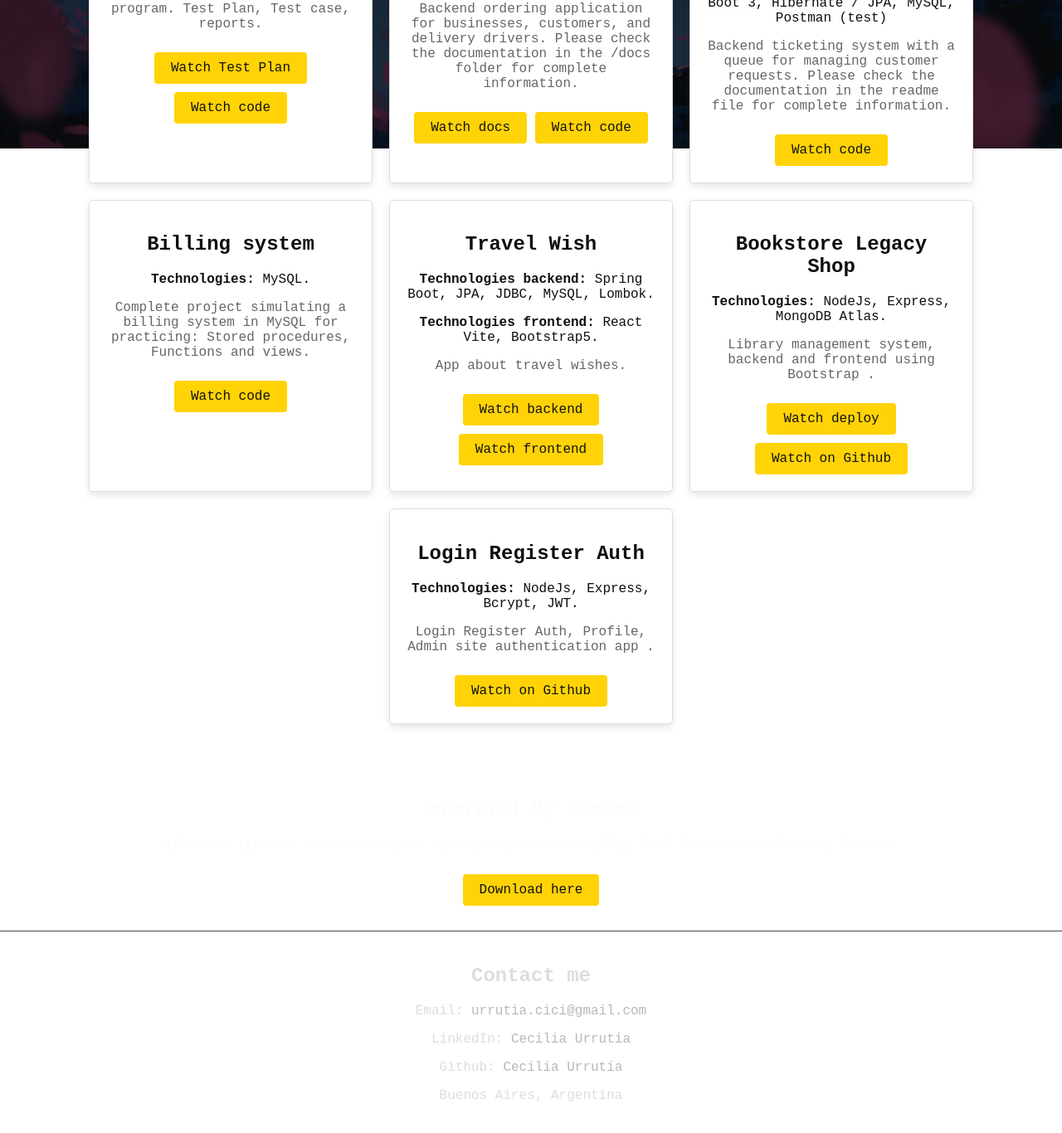
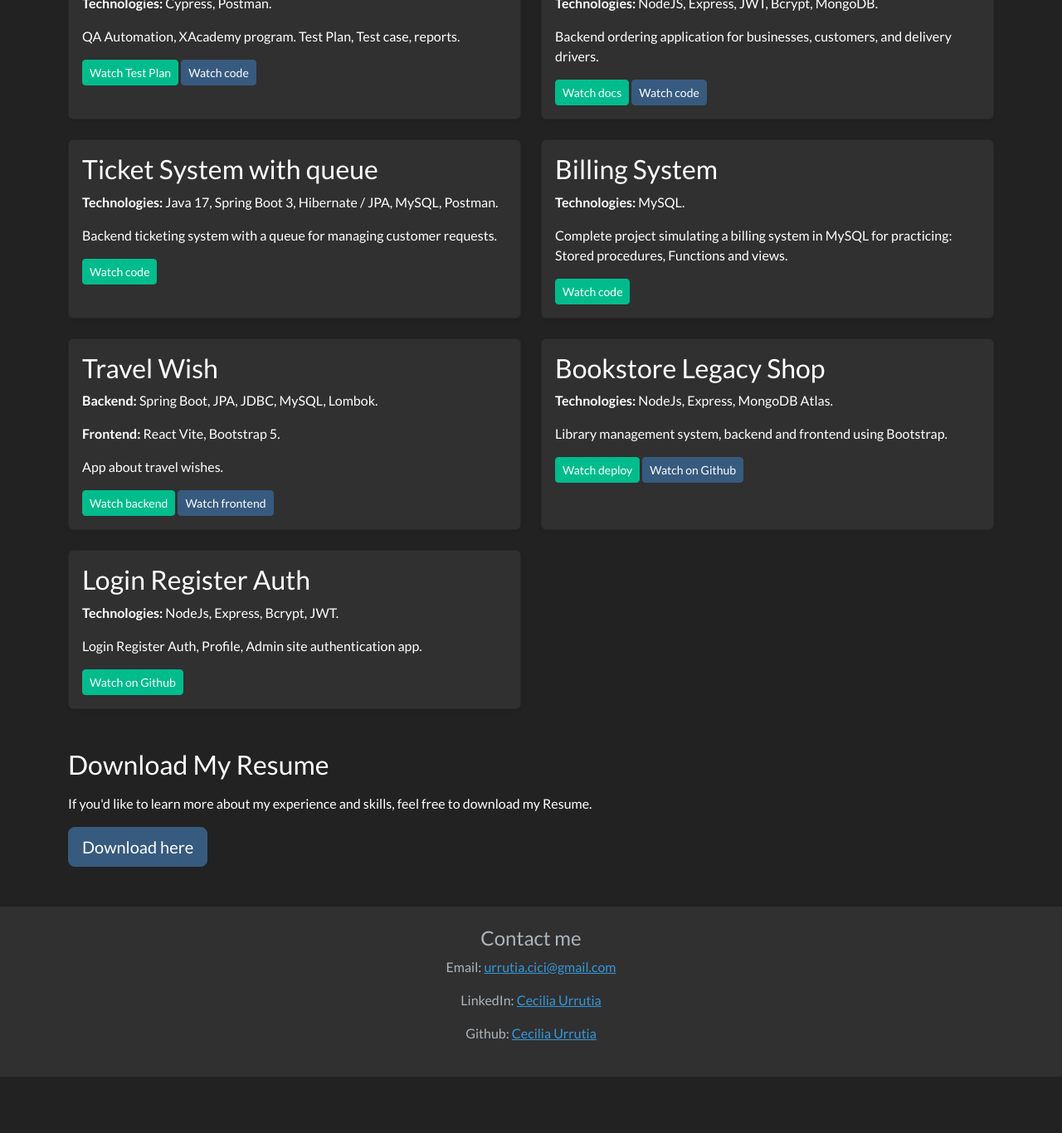
Before and after one commit to ceurrutia/profile, a website: page index.html in a window 1280 px wide. Shown: the part 621-1987 px from the top of the page at 83% size. After the commit the page ends 1919 px from the top, so only its background shows below. Drawn offline with nearby package versions, Linux system fonts and the light colour scheme.

Commit message:
cambio css por darkly

```diff
--- a/index.html
+++ b/index.html
@@ -5,18 +5,25 @@
   <meta charset="UTF-8" />
   <meta name="viewport" content="width=device-width, initial-scale=1.0" />
   <title>Cecilia Urrutia Lois</title>
-  <link rel="stylesheet" href="style/styles.css" />
+
+  <!-- Bootswatch Minty (Bootstrap 5) -->
+  <link href="https://cdn.jsdelivr.net/npm/bootswatch@5.3.3/dist/darkly/bootstrap.min.css" rel="stylesheet">
 </head>
 
 <body>
-  <header>
-    <h1>Hi! My name is Cecilia Urrutia Lois</h1>
-    <p class="subtitle">QA Funtional • QA Tester</p>
+
+  <!-- Header -->
+  <header class="bg-primary text-white text-center py-5 mb-5">
+    <div class="container">
+      <h1 class="display-4 fw-bold">Hi! My name is Cecilia Urrutia Lois</h1>
+      <p class="lead">QA Functional • QA Tester</p>
+    </div>
   </header>
 
-  <section id="about">
-    <h2>About Me</h2>
-    <p>
+  <!-- About Me -->
+  <section id="about" class="container mb-5">
+    <h3 class="mb-3">About Me</h3>
+    <p class="fs-5">
       IT professional with 10 years of experience in digital product development and management. Transitioning to
       functional QA roles, with solid knowledge in programming, manual testing, functional analysis, and documentation
       focused on readability. Official programming certification (Level 3), technical and quality-oriented approach,
@@ -24,111 +31,129 @@
     </p>
   </section>
 
-  <section id="about">
-    <h2>Projects</h2>
-    <section id="projects" class="projects-container">
+  <!-- Projects -->
+  <section id="projects" class="container mb-5">
+    <h3 class="mb-4">Projects</h3>
 
-      <div class="card">
-        <h2>QA Automation</h2>
-        <p><strong>Technologies:</strong>Cypress, Postman.</p>
-        <p class="description">
-          QA Automation, XAcademy program. Test Plan, Test case, reports.
-        </p>
-        <a href="https://github.com/ceurrutia/XAcademyQAAutomation/tree/main/TestPlan" target="_blank" class="btn">Watch
-          Test Plan</a>
-        <a href="https://github.com/ceurrutia/XAcademyQAAutomation" target="_blank" class="btn">Watch code</a>
+    <div class="row row-cols-1 row-cols-md-2 g-4">
+
+      <div class="col">
+        <div class="card h-100 shadow-sm">
+          <div class="card-body">
+            <h3 class="card-title">QA Automation</h3>
+            <p><strong>Technologies:</strong> Cypress, Postman.</p>
+            <p>QA Automation, XAcademy program. Test Plan, Test case, reports.</p>
+            <a href="https://github.com/ceurrutia/XAcademyQAAutomation/tree/main/TestPlan" target="_blank"
+              class="btn btn-success btn-sm">Watch Test Plan</a>
+            <a href="https://github.com/ceurrutia/XAcademyQAAutomation" target="_blank"
+              class="btn btn-primary btn-sm">Watch code</a>
+          </div>
+        </div>
       </div>
 
-      <div class="card">
-        <h2>Delivery App</h2>
-        <p><strong>Technologies:</strong> NodeJS, Express, JWT, Bcrypt, DataBase: MongoDB.</p>
-        <p class="description">
-          Backend ordering application for businesses, customers, and delivery drivers. Please check the documentation
-          in the /docs folder for complete information.
-        </p>
-        <a href="https://github.com/ceurrutia/delivery/tree/main/docs" target="_blank" class="btn">Watch docs</a>
-        <a href="https://github.com/ceurrutia/delivery" target="_blank" class="btn">Watch code</a>
+      <div class="col">
+        <div class="card h-100 shadow-sm">
+          <div class="card-body">
+            <h3 class="card-title">Delivery App</h3>
+            <p><strong>Technologies:</strong> NodeJS, Express, JWT, Bcrypt, MongoDB.</p>
+            <p>Backend ordering application for businesses, customers, and delivery drivers.</p>
+            <a href="https://github.com/ceurrutia/delivery/tree/main/docs" target="_blank"
+              class="btn btn-success btn-sm">Watch docs</a>
+            <a href="https://github.com/ceurrutia/delivery" target="_blank" class="btn btn-primary btn-sm">Watch
+              code</a>
+          </div>
+        </div>
       </div>
 
-      <div class="card">
-        <h2>Ticket System with queue</h2>
-        <p><strong>Technologies:</strong> Java 17, Spring Boot 3, Hibernate / JPA, MySQL, Postman (test)</p>
-        <p class="description">
-          Backend ticketing system with a queue for managing customer requests. Please check the documentation
-          in the readme file for complete information.
-        </p>
-
-        <a href="https://github.com/ceurrutia/Ticketera-api" target="_blank" class="btn">Watch code</a>
+      <div class="col">
+        <div class="card h-100 shadow-sm">
+          <div class="card-body">
+            <h3 class="card-title">Ticket System with queue</h3>
+            <p><strong>Technologies:</strong> Java 17, Spring Boot 3, Hibernate / JPA, MySQL, Postman.</p>
+            <p>Backend ticketing system with a queue for managing customer requests.</p>
+            <a href="https://github.com/ceurrutia/Ticketera-api" target="_blank" class="btn btn-success btn-sm">Watch
+              code</a>
+          </div>
+        </div>
       </div>
 
-
-      <div class="card">
-        <h2>Billing system</h2>
-        <p><strong>Technologies:</strong> MySQL.</p>
-        <p class="description">
-          Complete project simulating a billing system in MySQL for practicing: Stored procedures, Functions and views.
-        </p>
-        <a href="https://github.com/ceurrutia/sistema-facturacion" target="_blank" class="btn">Watch code</a>
-      </div>
-      <div class="card">
-        <h2>Travel Wish</h2>
-        <p>
-          <strong>Technologies backend:</strong> Spring Boot, JPA, JDBC,
-          MySQL, Lombok.
-        </p>
-        <p><strong>Technologies frontend:</strong> React Vite, Bootstrap5.</p>
-        <p class="description">App about travel wishes.</p>
-        <a href="https://github.com/ceurrutia/mylist" target="_blank" class="btn">Watch backend</a>
-        <a href="https://github.com/ceurrutia/travel-wish" target="_blank" class="btn">Watch frontend</a>
-      </div>
-      <div class="card">
-        <h2>Bookstore Legacy Shop</h2>
-        <p><strong>Technologies:</strong> NodeJs, Express, MongoDB Atlas.</p>
-        <p class="description">
-          Library management system, backend and frontend using Bootstrap .
-        </p>
-        <a href="https://bookstorefrontend-henna.vercel.app/" target="_blank" class="btn">Watch deploy</a>
-        <a href="https://github.com/ceurrutia/bookstorebackend" target="_blank" class="btn">Watch on Github</a>
-      </div>
-      <div class="card">
-        <h2>Login Register Auth</h2>
-        <p><strong>Technologies:</strong> NodeJs, Express, Bcrypt, JWT.</p>
-        <p class="description">
-          Login Register Auth, Profile, Admin site authentication app .
-        </p>
-        <a href="https://github.com/ceurrutia/login-register-auth" target="_blank" class="btn">Watch on Github</a>
+      <div class="col">
+        <div class="card h-100 shadow-sm">
+          <div class="card-body">
+            <h3 class="card-title">Billing System</h3>
+            <p><strong>Technologies:</strong> MySQL.</p>
+            <p>Complete project simulating a billing system in MySQL for practicing: Stored procedures, Functions and
+              views.</p>
+            <a href="https://github.com/ceurrutia/sistema-facturacion" target="_blank"
+              class="btn btn-success btn-sm">Watch code</a>
+          </div>
+        </div>
       </div>
 
+      <div class="col">
+        <div class="card h-100 shadow-sm">
+          <div class="card-body">
+            <h3 class="card-title">Travel Wish</h3>
+            <p><strong>Backend:</strong> Spring Boot, JPA, JDBC, MySQL, Lombok.</p>
+            <p><strong>Frontend:</strong> React Vite, Bootstrap 5.</p>
+            <p>App about travel wishes.</p>
+            <a href="https://github.com/ceurrutia/mylist" target="_blank" class="btn btn-success btn-sm">Watch
+              backend</a>
+            <a href="https://github.com/ceurrutia/travel-wish" target="_blank" class="btn btn-primary btn-sm">Watch
+              frontend</a>
+          </div>
+        </div>
+      </div>
 
-    </section>
-  </section>
+      <div class="col">
+        <div class="card h-100 shadow-sm">
+          <div class="card-body">
+            <h3 class="card-title">Bookstore Legacy Shop</h3>
+            <p><strong>Technologies:</strong> NodeJs, Express, MongoDB Atlas.</p>
+            <p>Library management system, backend and frontend using Bootstrap.</p>
+            <a href="https://bookstorefrontend-henna.vercel.app/" target="_blank" class="btn btn-success btn-sm">Watch
+              deploy</a>
+            <a href="https://github.com/ceurrutia/bookstorebackend" target="_blank" class="btn btn-primary btn-sm">Watch
+              on Github</a>
+          </div>
+        </div>
+      </div>
 
-  <section id="about">
-    <h2>Download My Resume</h2>
-    <p>
-      If you'd like to learn more about my experience and skills, feel free to
-      download my Resume.
-    </p>
-    <a href="MariaCecilia_Urrutia_CV_QA.pdf" target="_blank" class="btn">Download here</a>
+      <div class="col">
+        <div class="card h-100 shadow-sm">
+          <div class="card-body">
+            <h3 class="card-title">Login Register Auth</h3>
+            <p><strong>Technologies:</strong> NodeJs, Express, Bcrypt, JWT.</p>
+            <p>Login Register Auth, Profile, Admin site authentication app.</p>
+            <a href="https://github.com/ceurrutia/login-register-auth" target="_blank"
+              class="btn btn-success btn-sm">Watch on Github</a>
+          </div>
+        </div>
+      </div>
+
     </div>
   </section>
 
-  <footer>
-    <h2>Contact me</h2>
-    <p>
-      Email:
-      <a href="mailto:urrutia.cici@gmail.com">urrutia.cici@gmail.com</a>
-    </p>
-    <p>
-      LinkedIn:
-      <a href="https://linkedin.com/in/cecilia-urrutia" target="_blank">Cecilia Urrutia</a>
-    </p>
-    <p>
-      Github:
-      <a href="https://github.com/ceurrutia" target="_blank">Cecilia Urrutia</a>
-    </p>
-    <p>Buenos Aires, Argentina</p>
+  <!-- Resume -->
+  <section id="resume" class="container mb-5">
+    <h3 class="mb-3">Download My Resume</h3>
+    <p>If you'd like to learn more about my experience and skills, feel free to download my Resume.</p>
+    <a href="MariaCecilia_Urrutia_CV_QA.pdf" target="_blank" class="btn btn-lg btn-primary">Download here</a>
+  </section>
+
+  <!-- Footer -->
+  <footer class="bg-dark text-light text-center py-4 mt-5">
+    <div class="container">
+      <h3 class="h4">Contact me</h3>
+      <p>Email: <a href="mailto:urrutia.cici@gmail.com" class="text-info">urrutia.cici@gmail.com</a></p>
+      <p>LinkedIn: <a href="https://linkedin.com/in/cecilia-urrutia" target="_blank" class="text-info">Cecilia
+          Urrutia</a></p>
+      <p>Github: <a href="https://github.com/ceurrutia" target="_blank" class="text-info">Cecilia Urrutia</a></p>
+    </div>
   </footer>
+
+  <!-- Bootstrap JS (opcional) -->
+  <script src="https://cdn.jsdelivr.net/npm/bootstrap@5.3.3/dist/js/bootstrap.bundle.min.js"></script>
 </body>
 
 </html>
--- a/style/styles.css
+++ /dev/null
@@ -1,149 +0,0 @@
-body {
-    font-family: 'Courier New', Courier, monospace;
-    color: #fcfcfc;
-    margin: 0;
-    overflow-x: hidden;
-    position: relative;
-}
-
-
-body::before {
-    content: "";
-    background: linear-gradient(rgba(0, 0, 0, 0.6), rgba(0, 0, 0, 0.6)),
-        url('/images/matx.jpg') no-repeat center center;
-    background-size: cover;
-    opacity: 3;
-    position: fixed;
-    top: 0;
-    left: 0;
-    width: 100vw;
-    height: 100vh;
-    z-index: -1;
-}
-
-
-header {
-    text-align: center;
-    padding: 20px;
-}
-
-
-.subtitle {
-    white-space: nowrap;
-    /* Evita el salto de línea */
-    font-size: 1.2em;
-    font-weight: 400;
-    color: #fcfcfc;
-    opacity: 0.9;
-}
-
-#about {
-    text-align: center;
-    padding: 20px;
-    margin: 10px;
-    border-radius: 8px;
-}
-
-#about a {
-    font-weight: 400;
-}
-
-.projects-container {
-    display: flex;
-    justify-content: center;
-    flex-wrap: wrap;
-    gap: 20px;
-    padding: 20px;
-    position: relative;
-    z-index: 1;
-}
-
-.card {
-    width: 300px;
-    padding: 20px;
-    color: #0e0e0e;
-    background-color: #ffffff;
-    border: 1px solid #ddd;
-    border-radius: 5px;
-    box-shadow: 0 4px 8px rgba(0, 0, 0, 0.1);
-}
-
-.card h2 {
-    font-size: 1.5em;
-}
-
-.card .description {
-    margin: 15px 0;
-    font-size: 1em;
-    color: #666;
-}
-
-.btn {
-    display: inline-block;
-    padding: 10px 20px;
-    margin-top: 10px;
-    text-decoration: none;
-    color: #131212;
-    background-color: #ffd306;
-    border-radius: 4px;
-    transition: background-color 0.3s;
-}
-
-.btn:hover {
-    background-color: #311a2c;
-    color: #ffffff;
-}
-
-
-#technologies {
-    padding: 40px;
-    text-align: center;
-}
-
-#technologies h2 {
-    margin-bottom: 20px;
-}
-
-.tech-logos {
-    display: flex;
-    justify-content: center;
-    gap: 20px;
-    flex-wrap: wrap;
-}
-
-body a {
-    color: white;
-    font-weight: 500;
-}
-
-.tech-logos img {
-    width: 60px;
-    height: 60px;
-}
-
-
-footer {
-
-    padding: 20px;
-    color: #ddd;
-    text-align: center;
-    border-top: 1px solid #4b4b4b;
-}
-
-footer a {
-    color: #b8b8b8;
-    text-decoration: none;
-}
-
-footer a:hover {
-    text-decoration: underline;
-}
-
-@media (max-width: 600px) {
-    .subtitle {
-        white-space: normal;
-        font-size: 1em;
-        text-align: center;
-        padding: 10px;
-    }
-}
```
Also changed, not shown: style/bootstrap.min.css (added).
